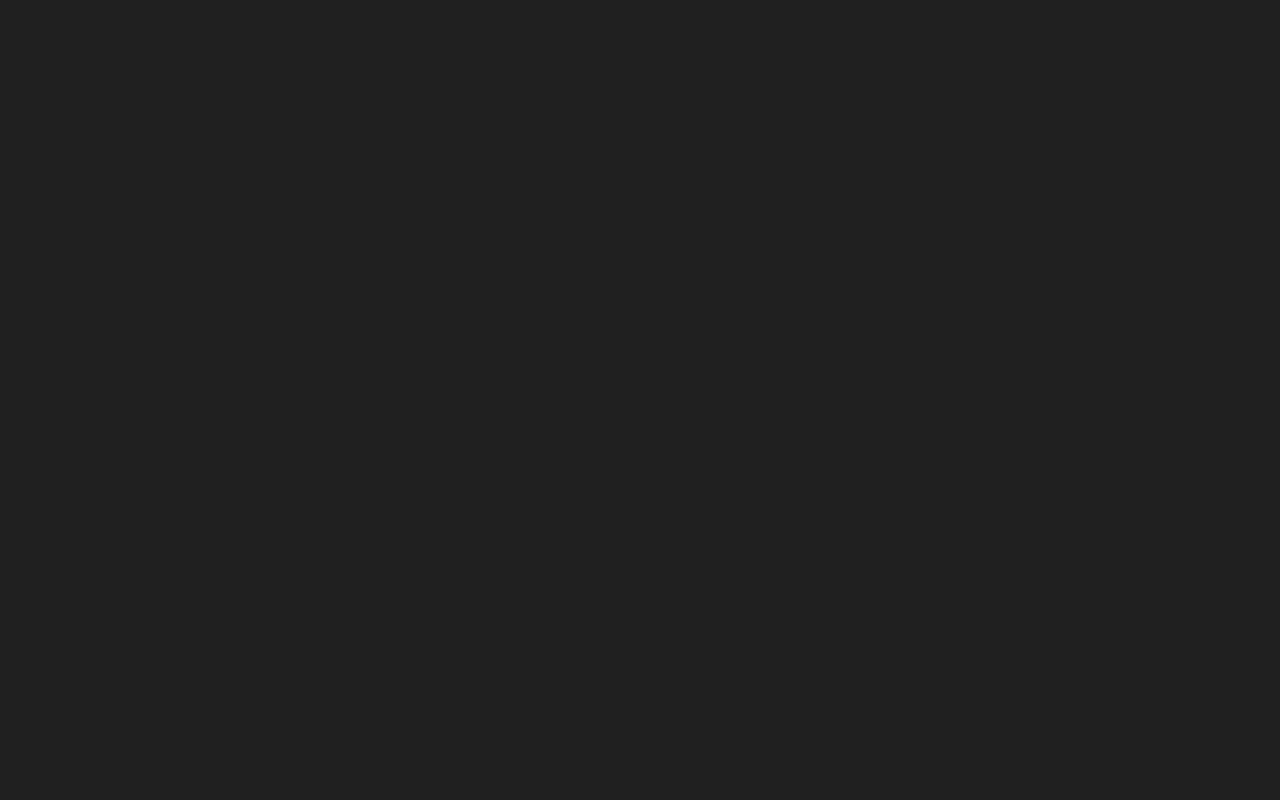
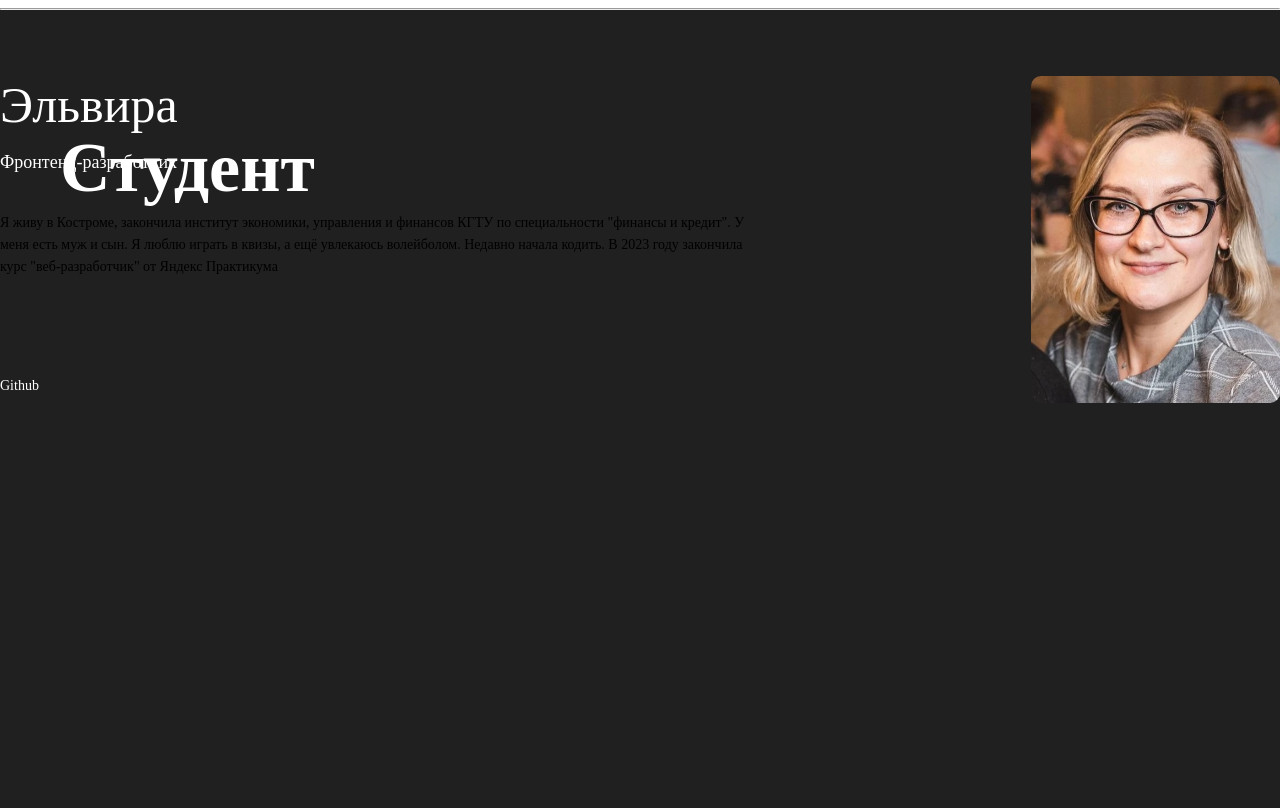
Before and after one commit to Fox-Alice/portfolio-frontend, a React (Create React App) app: page /about in a window 1280 px wide. Before the commit this address had no page. Built offline with nearby package versions, Linux system fonts and the light colour scheme; a web font is replaced by a local one.

Commit message:
feat: add aboutme link

```diff
--- /dev/null
+++ b/src/AboutMe/AboutMe.css
@@ -0,0 +1,128 @@
+.about-me {
+    background-color: #202020;
+}
+
+.about-me__image {
+    border-radius: 10px;
+    width: 292px;
+    margin: 60px 0 40px ;
+}
+
+@media screen and (max-width: 768px) and (min-width: 600px){
+    .about-me__image {
+        margin: 0;
+        max-width: 255px;
+        max-height: 307px;
+    }
+}
+
+@media screen  and (min-width: 769px){
+    .about-me__image {
+        margin: 0;
+        max-width: 270px;
+        max-height: 327px;
+    }
+}
+
+.about-me__subtitle {
+    font-size: 30px;
+    line-height: 36px;
+    color: #FFFFFF;
+    font-style: normal;
+    font-weight: 400;
+}
+
+@media screen and (max-width: 768px) and (min-width: 600px){
+    .about-me__subtitle {
+        margin:  0 0 16px;
+        font-size: 40px;
+        line-height: 40px;
+    }
+}
+
+@media screen and (min-width: 769px){
+    .about-me__subtitle {
+        margin:  0 0 18px;
+        font-size: 50px;
+        line-height: 58px;
+    }
+}
+
+
+.about-me__content {
+    margin-bottom: 20px;
+}
+
+@media screen and (min-width: 769px){
+    .about-me__content {
+        font-size: 14px;
+        line-height: 22px;
+    }
+}
+
+
+.about-me__description {
+    font-weight: 500;
+    font-size: 11px;
+    line-height: 16px;
+    color: #FFFFFF;
+}
+
+@media screen and (max-width: 768px) and (min-width: 600px){
+    .about-me__description {
+        font-size: 12px;
+        line-height: 18px;
+    }
+}
+
+@media screen and (min-width: 769px){
+    .about-me__description {
+        margin: 0 0 26px;
+        font-size: 18px;
+        line-height: 20px;
+    }
+}
+
+.about-me__github-link {
+    font-weight: 500;
+    font-size: 14px;
+    line-height: 17px;
+    color: #FFFFFF;
+    text-decoration: none;
+    margin: 20px 0 70px;
+}
+
+@media screen and (max-width: 768px) and (min-width: 600px){
+    .about-me__github-link {
+        margin: 67px 0 0;
+    }
+}
+
+@media screen and (min-width: 769px){
+    .about-me__github-link {
+        margin: 79px 0 0;
+    }
+}
+
+@media screen and (min-width: 600px){
+    .about-me__container {
+        margin: 66px 0 0;
+        direction: rtl;
+        display: flex;
+    }
+}
+
+@media screen and (min-width: 600px){
+    .about-me__content-container {
+        display: flex;
+        flex-direction: column;
+        text-align: end;
+        margin: 0 49px 0 0;
+    }
+}
+
+@media screen and (min-width: 1024px){
+    .about-me__content-container {
+        margin: 0 270px 0 0;
+    }
+}
--- /dev/null
+++ b/src/AboutMe/AboutMe.js
@@ -0,0 +1,22 @@
+import './AboutMe.css';
+import image from '../images/about-me__image.jpg'
+function AboutMe() {
+    return (
+        <section className="about-me block">
+            <h2 id="about-me" className="about-me__title title">Студент</h2>
+            <hr className="about-me__border border"></hr>
+            <div className='about-me__container'>
+                <img className="about-me__image" src={image} alt={"avatar"} />
+                <div className='about-me__content-container'>
+                    <h3 className="about-me__subtitle">Эльвира</h3>
+                    <p className="about-me__description">Фронтенд-разработчик</p>
+                    <p className="about-me__content content">Я живу в Костроме, закончила институт экономики, управления и финансов КГТУ по специальности "финансы и кредит".
+                     У меня есть муж и сын. Я люблю играть в квизы, а ещё увлекаюсь волейболом. Недавно начала кодить. В 2023 году закончила курс "веб-разработчик" от Яндекс Практикума</p>
+                    <a className="about-me__github-link" href="https://github.com/Fox-Alice" target="_blank" rel="noreferrer">Github</a>
+                </div>
+            </div>
+        </section>
+    );
+}
+
+export default AboutMe;
--- a/src/App/App.js
+++ b/src/App/App.js
@@ -1,6 +1,8 @@
 import { Routes, Route } from 'react-router-dom';
-import Header from '../Header/Header';
+// import Header from '../Header/Header';
 import Main from '../Main/Main';
+import AboutMe from '../AboutMe/AboutMe';
+
 
 import './App.css';
 
@@ -9,6 +11,8 @@ function App() {
     <div className="page">
       <Routes>
       <Route exact path="/" element={<Main/>} />
+      <Route path="/about" element={<AboutMe/>} />
+
       </Routes>
     </div>
   );
--- a/src/Main/Main.js
+++ b/src/Main/Main.js
@@ -22,8 +22,8 @@ function Main() {
                 <h4 className='profession__static'>разработчик</h4>
                 </div>
             </div>
-        <img className="background" src={background} alt="logo">
-            </img>
+        {/* <img className="background" src={background} alt="logo"> */}
+            {/* </img> */}
         {/* <a
           className="App-link"
           href="https://vk.com/elis4ever"
--- a/src/NavBar/NavBar.js
+++ b/src/NavBar/NavBar.js
@@ -6,12 +6,12 @@ function NavBar() {
         <nav className="navbar">
             <ul className='navbar__list'>
                 <li className='navbar__item'>
-                    <a className='navbar__link' href="#about">
+                    <a className='navbar__link' href="/about">
                         Обо мне
                     </a>
                 </li>
                 <li className='navbar__item'>
-                <a className='navbar__link' target="_blank" href="https://docs.google.com/document/d/e/2PACX-1vQBsLPGU0-ldiRoYOme4iTJbMxgb8oen0s3KqwC14D1YQdqCc5KGiXCtLq9Vn73lp4uyaqFEj56CdVx/pub">
+                <a className='navbar__link' target="_blank" rel="noreferrer" href="https://docs.google.com/document/d/e/2PACX-1vQBsLPGU0-ldiRoYOme4iTJbMxgb8oen0s3KqwC14D1YQdqCc5KGiXCtLq9Vn73lp4uyaqFEj56CdVx/pub">
                     Резюме
                     </a>
                 </li>
```
Also changed, not shown: src/images/about-me__image.jpg (added).
